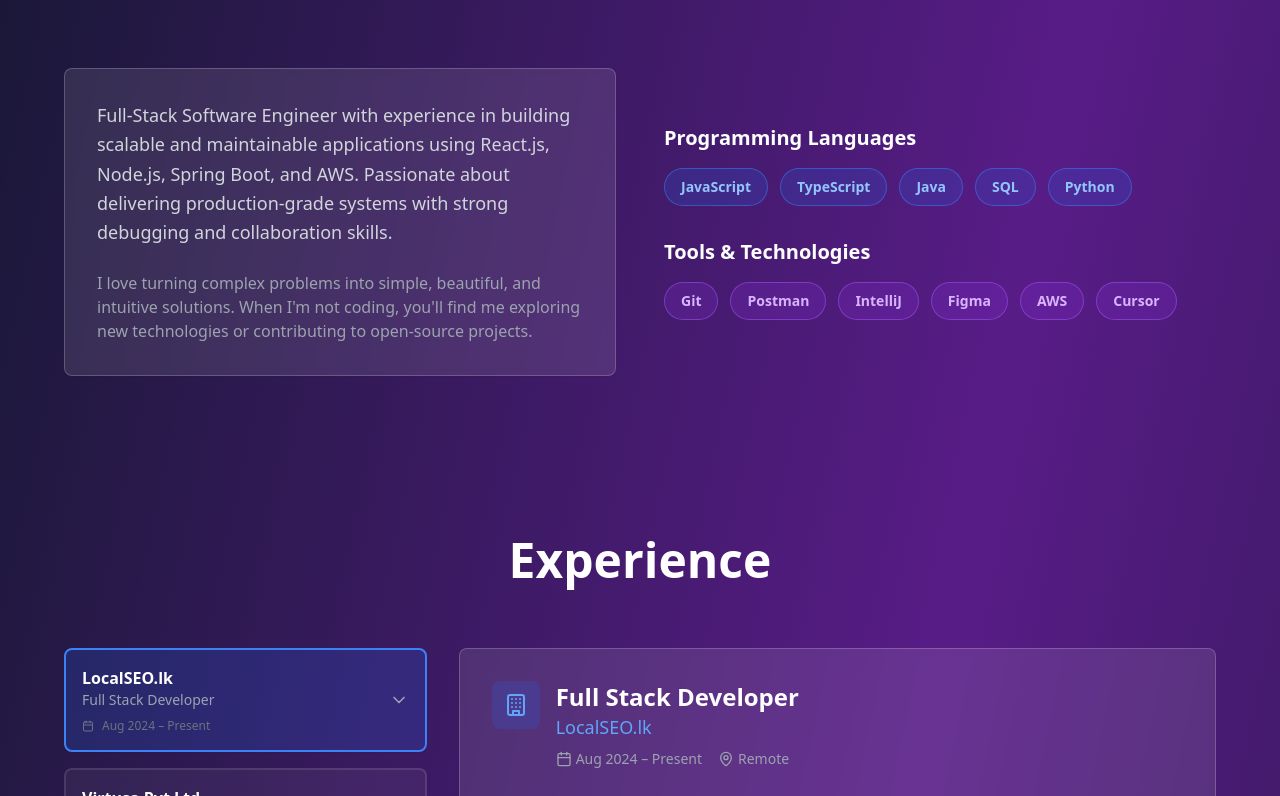
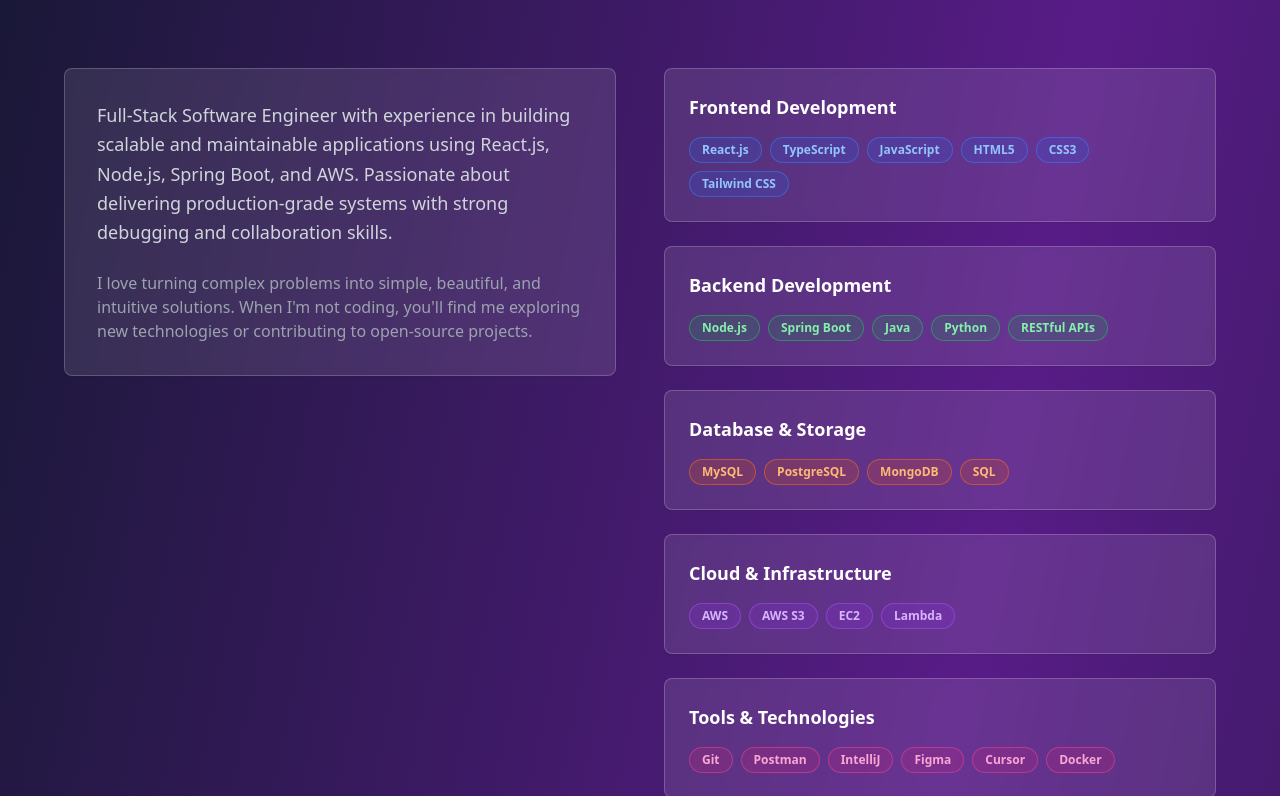
Before and after one commit to Zenith1997/zenith-anthony-portfolio, a React (Vite) app: page / in a window 1280 px wide. Shown: the part 924-1720 px from the top of the page. Built offline with nearby package versions, Linux system fonts and the light colour scheme.

Commit message:
Add skills section
Categorize skills into a separate card list in the About section.

```diff
--- a/src/components/About.tsx
+++ b/src/components/About.tsx
@@ -4,8 +4,11 @@ import { Card } from "@/components/ui/card";
 
 export const About = () => {
   const skills = {
-    languages: ["JavaScript", "TypeScript", "Java", "SQL", "Python"],
-    tools: ["Git", "Postman", "IntelliJ", "Figma", "AWS", "Cursor"]
+    frontend: ["React.js", "TypeScript", "JavaScript", "HTML5", "CSS3", "Tailwind CSS"],
+    backend: ["Node.js", "Spring Boot", "Java", "Python", "RESTful APIs"],
+    database: ["MySQL", "PostgreSQL", "MongoDB", "SQL"],
+    cloud: ["AWS", "AWS S3", "EC2", "Lambda"],
+    tools: ["Git", "Postman", "IntelliJ", "Figma", "Cursor", "Docker"]
   };
 
   return (
@@ -15,7 +18,7 @@ export const About = () => {
           About Me
         </h2>
 
-        <div className="grid md:grid-cols-2 gap-12 items-center">
+        <div className="grid md:grid-cols-2 gap-12 items-start">
           {/* Description */}
           <Card className="p-8 bg-white/10 backdrop-blur-sm border-white/20 hover:bg-white/15 transition-all duration-300">
             <p className="text-lg text-gray-300 leading-relaxed mb-6">
@@ -30,39 +33,92 @@ export const About = () => {
             </p>
           </Card>
 
-          {/* Skills */}
-          <div className="space-y-8">
-            <div>
-              <h3 className="text-xl font-semibold text-white mb-4">Programming Languages</h3>
-              <div className="flex flex-wrap gap-3">
-                {skills.languages.map((skill, index) => (
+          {/* Skills Categories */}
+          <div className="space-y-6">
+            {/* Frontend */}
+            <Card className="p-6 bg-white/10 backdrop-blur-sm border-white/20 hover:bg-white/15 transition-all duration-300">
+              <h3 className="text-lg font-semibold text-white mb-4">Frontend Development</h3>
+              <div className="flex flex-wrap gap-2">
+                {skills.frontend.map((skill, index) => (
                   <Badge
                     key={skill}
                     variant="secondary"
-                    className="bg-blue-600/20 text-blue-300 border-blue-500/50 px-4 py-2 text-sm hover:bg-blue-600/30 transition-all duration-300 transform hover:scale-105"
-                    style={{ animationDelay: `${index * 100}ms` }}
+                    className="bg-blue-600/20 text-blue-300 border-blue-500/50 px-3 py-1 text-xs hover:bg-blue-600/30 transition-all duration-300"
+                    style={{ animationDelay: `${index * 50}ms` }}
                   >
                     {skill}
                   </Badge>
                 ))}
               </div>
-            </div>
+            </Card>
 
-            <div>
-              <h3 className="text-xl font-semibold text-white mb-4">Tools & Technologies</h3>
-              <div className="flex flex-wrap gap-3">
-                {skills.tools.map((tool, index) => (
+            {/* Backend */}
+            <Card className="p-6 bg-white/10 backdrop-blur-sm border-white/20 hover:bg-white/15 transition-all duration-300">
+              <h3 className="text-lg font-semibold text-white mb-4">Backend Development</h3>
+              <div className="flex flex-wrap gap-2">
+                {skills.backend.map((skill, index) => (
                   <Badge
-                    key={tool}
+                    key={skill}
                     variant="secondary"
-                    className="bg-purple-600/20 text-purple-300 border-purple-500/50 px-4 py-2 text-sm hover:bg-purple-600/30 transition-all duration-300 transform hover:scale-105"
-                    style={{ animationDelay: `${index * 100}ms` }}
+                    className="bg-green-600/20 text-green-300 border-green-500/50 px-3 py-1 text-xs hover:bg-green-600/30 transition-all duration-300"
+                    style={{ animationDelay: `${index * 50}ms` }}
                   >
-                    {tool}
+                    {skill}
                   </Badge>
                 ))}
               </div>
-            </div>
+            </Card>
+
+            {/* Database */}
+            <Card className="p-6 bg-white/10 backdrop-blur-sm border-white/20 hover:bg-white/15 transition-all duration-300">
+              <h3 className="text-lg font-semibold text-white mb-4">Database & Storage</h3>
+              <div className="flex flex-wrap gap-2">
+                {skills.database.map((skill, index) => (
+                  <Badge
+                    key={skill}
+                    variant="secondary"
+                    className="bg-orange-600/20 text-orange-300 border-orange-500/50 px-3 py-1 text-xs hover:bg-orange-600/30 transition-all duration-300"
+                    style={{ animationDelay: `${index * 50}ms` }}
+                  >
+                    {skill}
+                  </Badge>
+                ))}
+              </div>
+            </Card>
+
+            {/* Cloud & Infrastructure */}
+            <Card className="p-6 bg-white/10 backdrop-blur-sm border-white/20 hover:bg-white/15 transition-all duration-300">
+              <h3 className="text-lg font-semibold text-white mb-4">Cloud & Infrastructure</h3>
+              <div className="flex flex-wrap gap-2">
+                {skills.cloud.map((skill, index) => (
+                  <Badge
+                    key={skill}
+                    variant="secondary"
+                    className="bg-purple-600/20 text-purple-300 border-purple-500/50 px-3 py-1 text-xs hover:bg-purple-600/30 transition-all duration-300"
+                    style={{ animationDelay: `${index * 50}ms` }}
+                  >
+                    {skill}
+                  </Badge>
+                ))}
+              </div>
+            </Card>
+
+            {/* Tools & Technologies */}
+            <Card className="p-6 bg-white/10 backdrop-blur-sm border-white/20 hover:bg-white/15 transition-all duration-300">
+              <h3 className="text-lg font-semibold text-white mb-4">Tools & Technologies</h3>
+              <div className="flex flex-wrap gap-2">
+                {skills.tools.map((skill, index) => (
+                  <Badge
+                    key={skill}
+                    variant="secondary"
+                    className="bg-pink-600/20 text-pink-300 border-pink-500/50 px-3 py-1 text-xs hover:bg-pink-600/30 transition-all duration-300"
+                    style={{ animationDelay: `${index * 50}ms` }}
+                  >
+                    {skill}
+                  </Badge>
+                ))}
+              </div>
+            </Card>
           </div>
         </div>
       </div>
```
